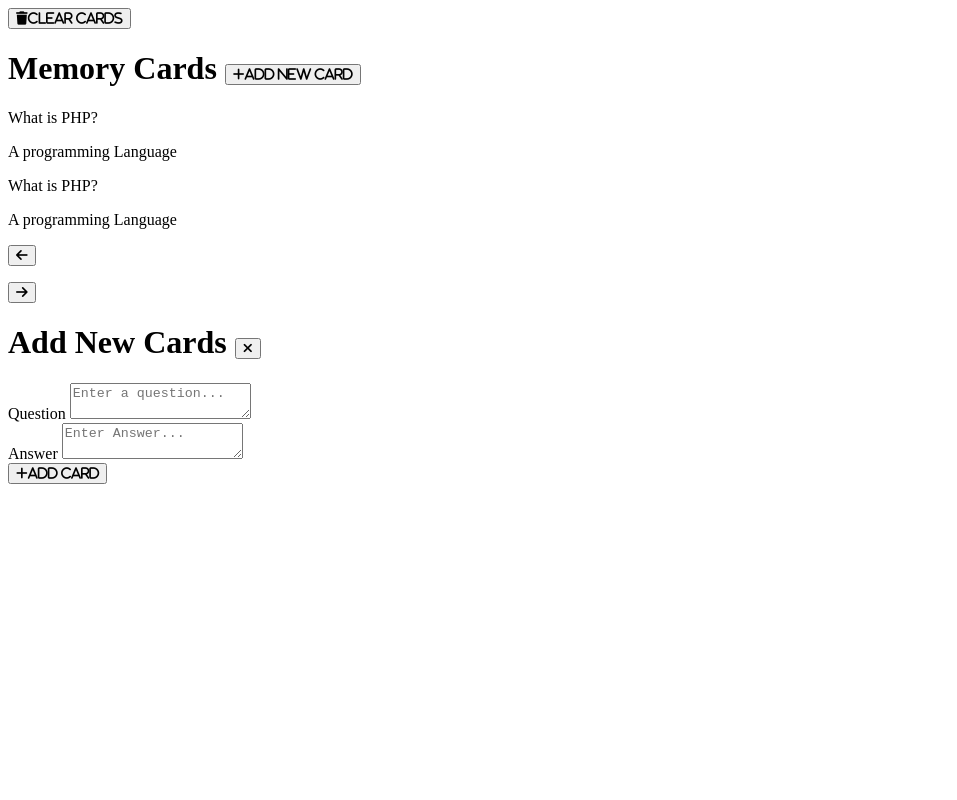
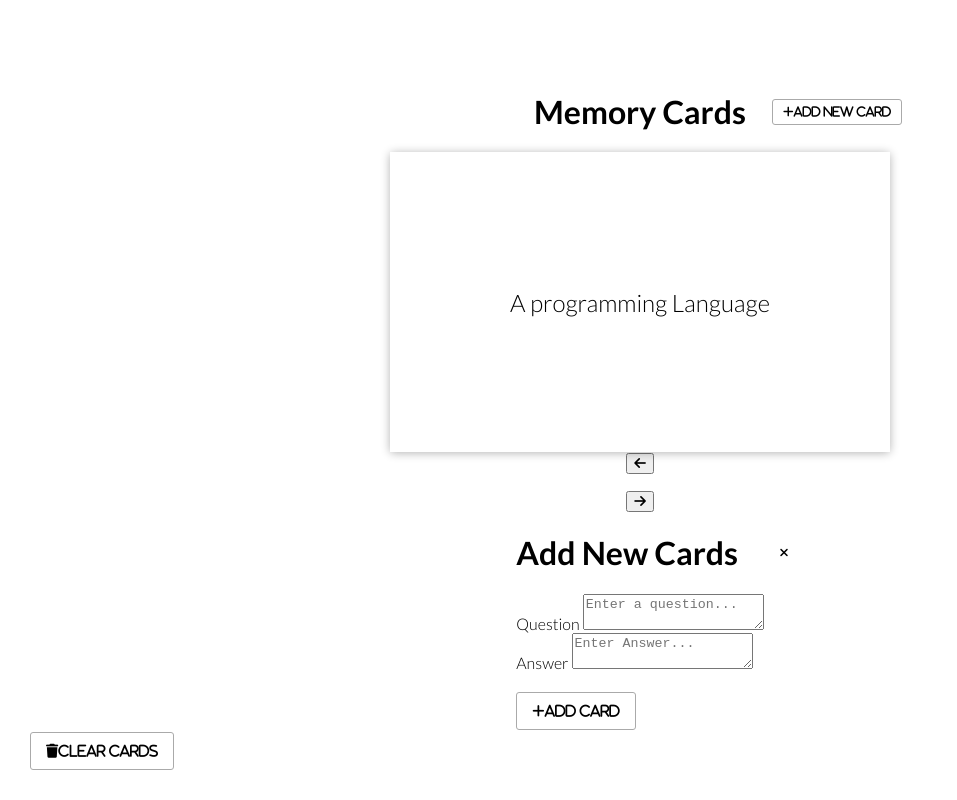
Before and after one commit to altafmquadri/memory-cards, a plain HTML site: page index.html in a window 1280 px wide. Shown: the whole page, without its empty margins (0-957 px from the left). Drawn offline with Linux system fonts and the light colour scheme.

Commit message:
some styling

```diff
--- a/style.css
+++ b/style.css
@@ -0,0 +1,99 @@
+@import url("https://fonts.googleapis.com/css?family=Lato:300,500,700&display=swap");
+
+* {
+  box-sizing: border-box;
+}
+
+body {
+  background-color: #fff;
+  display: flex;
+  flex-direction: column;
+  align-items: center;
+  justify-content: center;
+  height: 100vh;
+  margin: 0;
+  overflow: hidden;
+  font-family: "Lato", sans-serif;
+}
+
+h1 {
+  position: relative;
+}
+
+h1 button {
+  position: absolute;
+  right: 0;
+  transform: translate(120%, -50%);
+  z-index: 2;
+}
+
+.btn {
+  cursor: pointer;
+  background-color: #fff;
+  border: 1px solid #aaa;
+  border-radius: 3px;
+  font-size: 14px;
+  margin-top: 20px;
+  padding: 10px 15px;
+}
+
+.btn-small {
+  font-size: 12px;
+  padding: 5px 10px;
+}
+
+.btn-ghost {
+  border: 0;
+  background-color: transparent;
+}
+
+.clear {
+  position: absolute;
+  bottom: 30px;
+  left: 30px;
+}
+
+.cards {
+  perspective: 1000px;
+  position: relative;
+  height: 300px;
+  width: 500px;
+  max-width: 100%;
+}
+
+.card {
+  position: absolute;
+  opacity: 0;
+  font-size: 1.5em;
+  top: 0;
+  left: 0;
+  height: 100%;
+  width: 100%;
+}
+
+.card.active {
+  cursor: pointer;
+  opacity: 1;
+  z-index: 10;
+}
+
+.inner-card {
+  box-shadow: 0 1px 10px rgba(0, 0, 0, 0.3);
+  border-radius: 4px;
+  height: 100%;
+  width: 100%;
+  position: relative;
+}
+
+.inner-card-front,
+.inner-card-back {
+  position: absolute;
+  top: 0;
+  left: 0;
+  display: flex;
+  align-items: center;
+  justify-content: center;
+  height: 100%;
+  width: 100%;
+  background: #fff;
+}
```
Also changed, not shown: index.html (+1 -0 lines).
